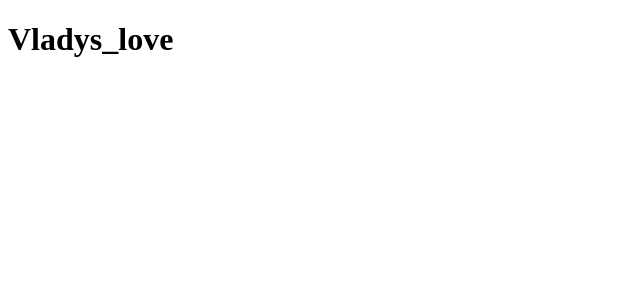
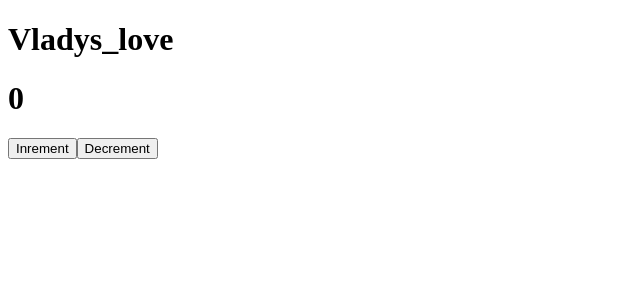
Before and after one commit to vladyslav-harkusha/react-application-3h, a React (Create React App) app: page / in a window 1280 px wide. Shown: the top 300 px of the page, without its empty margins (0-640 px from the left). Built offline with nearby package versions, Linux system fonts and the light colour scheme.

Commit message:
Counter component added, modify exports

```diff
--- a/src/App.js
+++ /dev/null
@@ -1,11 +0,0 @@
-
-
-function App() {
-  return (
-    <div className="App">
-      <h1>Vladys_love</h1>
-    </div>
-  );
-}
-
-export default App;
--- /dev/null
+++ b/src/App.jsx
@@ -0,0 +1,13 @@
+import { useState } from "react";
+import { Counter } from "./components/Counter";
+
+export const App = () => {
+  const [value, setValue] = useState('Текст в инпуте');
+
+  return (
+    <div className="App">
+      <h1>Vladys_love</h1>
+      <Counter />
+    </div>
+  );
+}
--- /dev/null
+++ b/src/components/Counter.jsx
@@ -0,0 +1,21 @@
+import { useState } from "react";
+
+export const Counter = () => {
+  const [count, setCount] = useState(0);
+
+  function increment() {
+    setCount(count + 1)
+  }
+
+  function decrement() {
+    setCount(count - 1)
+  }
+
+  return (
+    <div>
+      <h1>{count}</h1>
+      <button onClick={increment}>Inrement</button>
+      <button onClick={decrement}>Decrement</button>
+    </div>
+  );
+};
--- a/src/index.js
+++ b/src/index.js
@@ -1,6 +1,6 @@
 import React from 'react';
 import ReactDOM from 'react-dom/client';
-import App from './App';
+import{ App } from './App';
 
 const root = ReactDOM.createRoot(document.getElementById('root'));
 root.render(
```
